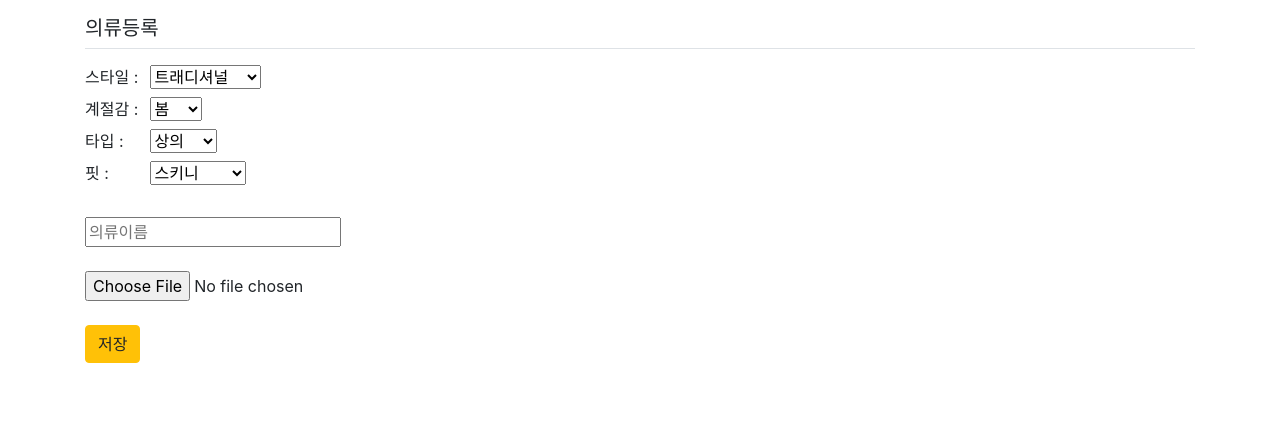
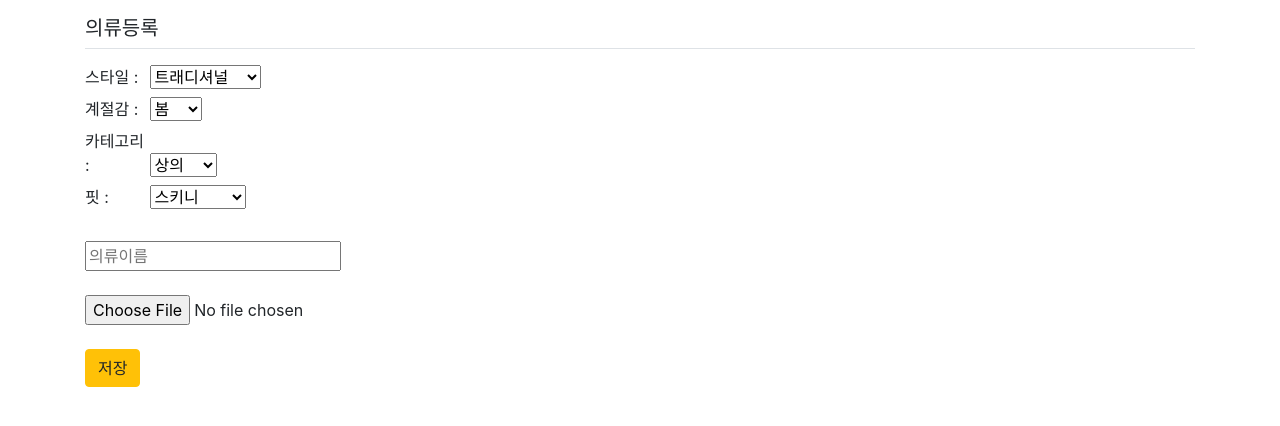
Before and after one commit to KDT-Fusion-Project-6/IoT_web, a Django app: template templates/closet/closet_form.html in a window 1280 px wide. Shown: the part 56-482 px from the top of the page. Run offline with Django 3.2, Linux system fonts and the light colour scheme; the template is opened without the code that fills it, so the values that code supplies are empty; some libraries are stand-ins or nearby versions.

Commit message:
타입 -> 카테고리 수정

```diff
--- a/templates/closet/closet_form.html
+++ b/templates/closet/closet_form.html
@@ -30,7 +30,7 @@
             <option value="">겨울</option>
         </select></br>
 
-        <label id="label-1">타입 :</label>
+        <label id="label-1">카테고리 :</label>
         <select name="classInfo">
             <option value="">상의</option>
             <option value="">하의</option>
```
